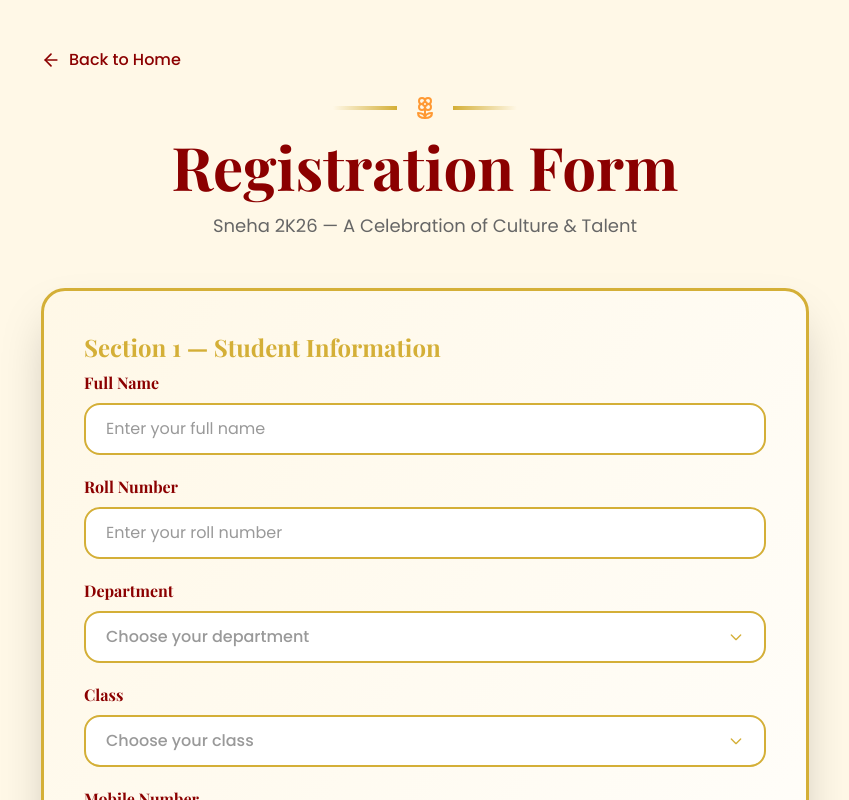
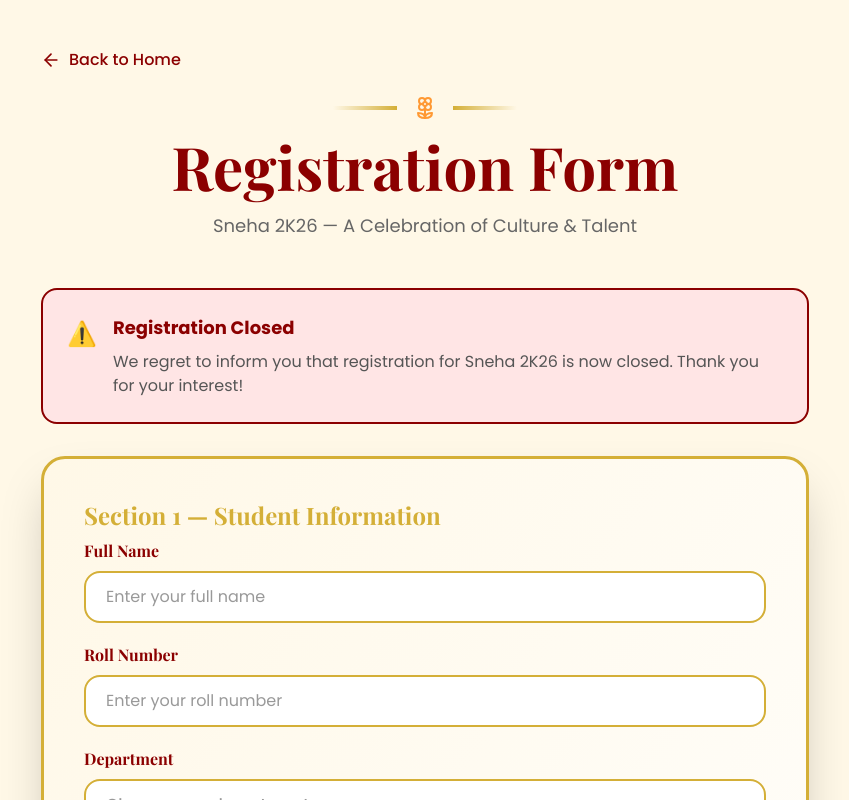
Before and after one commit to Yashrajsalunkhe/Sheha_2k26, a React (Vite) app: page /registration in a window 1280 px wide. Shown: the top 800 px of the page, without its empty margins (215-1064 px from the left). Built offline with nearby package versions, Linux system fonts and the light colour scheme.

Commit message:
registeration is closed

```diff
--- a/src/app/components/RegistrationSection.tsx
+++ b/src/app/components/RegistrationSection.tsx
@@ -1,5 +1,6 @@
 import { useState } from 'react';
 import { Send, Flower2 } from 'lucide-react';
+import { toast } from 'sonner';
 
 export function RegistrationSection() {
   const [formData, setFormData] = useState({
@@ -10,16 +11,32 @@ export function RegistrationSection() {
 
   const handleSubmit = (e: React.FormEvent) => {
     e.preventDefault();
-    console.log('Registration submitted:', formData);
-    alert('Registration successful! We will contact you soon.');
-    setFormData({ name: '', email: '', event: '' });
+    toast.error('Registration is closed');
   };
 
   return (
     <section id="register" className="py-24 px-6" style={{ backgroundColor: 'white' }}>
       <div className="max-w-4xl mx-auto">
+        {/* Registration Closed Notice */}
+        <div className="mb-8 rounded-2xl p-6 border-2" style={{
+          backgroundColor: '#FFE5E5',
+          borderColor: '#8B0000'
+        }}>
+          <div className="flex items-start gap-4">
+            <div className="mt-1 text-2xl" style={{ color: '#8B0000' }}>⚠️</div>
+            <div className="flex-1">
+              <h3 className="font-bold text-lg mb-2" style={{ color: '#8B0000' }}>
+                Registration Closed
+              </h3>
+              <p style={{ color: '#555' }}>
+                We regret to inform you that registration for Sneha 2K26 is now closed. Thank you for your interest!
+              </p>
+            </div>
+          </div>
+        </div>
+
         {/* Decorative Top Border - Indian Style */}
-        <div className="mb-16">
+        <div className="mb-16" style={{ display: 'none' }}>
           <svg className="w-full h-16" viewBox="0 0 800 60" preserveAspectRatio="xMidYMid meet">
             {/* Decorative pattern */}
             <path
@@ -38,7 +55,7 @@ export function RegistrationSection() {
           </svg>
         </div>
 
-        <div className="text-center mb-16">
+        <div className="text-center mb-16" style={{ display: 'none' }}>
           <div className="flex items-center justify-center gap-4 mb-4">
             <div className="w-16 h-1" style={{ background: "linear-gradient(to right, transparent, #D4AF37)" }}></div>
             <Flower2 className="w-6 h-6" style={{ color: "#FF9933" }} />
@@ -58,7 +75,8 @@ export function RegistrationSection() {
 
         <div className="rounded-3xl p-10 shadow-2xl border-3" style={{
           background: 'linear-gradient(to bottom right, #FFF8E7, white)',
-          border: '3px solid #D4AF37'
+          border: '3px solid #D4AF37',
+          display: 'none'
         }}>
           {/* Decorative corners */}
           <div className="absolute top-8 right-8">
--- a/src/app/pages/RegistrationPage.tsx
+++ b/src/app/pages/RegistrationPage.tsx
@@ -441,6 +441,24 @@ export default function RegistrationPage() {
           </p>
         </div>
 
+        {/* Registration Closed Notice */}
+        <div className="mb-8 rounded-2xl p-6 border-2" style={{
+          backgroundColor: '#FFE5E5',
+          borderColor: '#8B0000'
+        }}>
+          <div className="flex items-start gap-4">
+            <div className="mt-1 text-2xl" style={{ color: '#8B0000' }}>⚠️</div>
+            <div className="flex-1">
+              <h3 className="font-bold text-lg mb-2" style={{ color: '#8B0000' }}>
+                Registration Closed
+              </h3>
+              <p style={{ color: '#555' }}>
+                We regret to inform you that registration for Sneha 2K26 is now closed. Thank you for your interest!
+              </p>
+            </div>
+          </div>
+        </div>
+
         {/* Form card */}
         <div
           className="rounded-3xl p-8 md:p-10 shadow-2xl"
```
